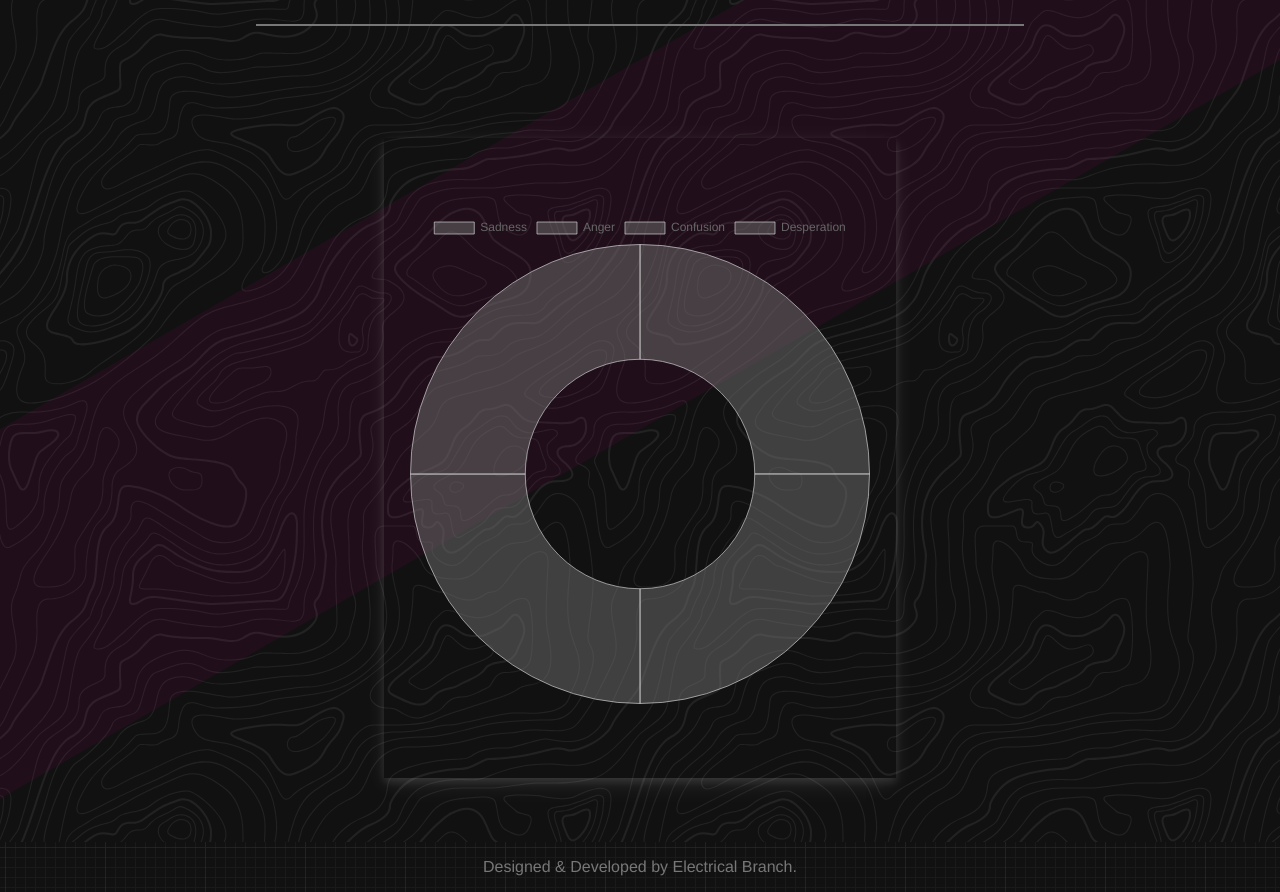
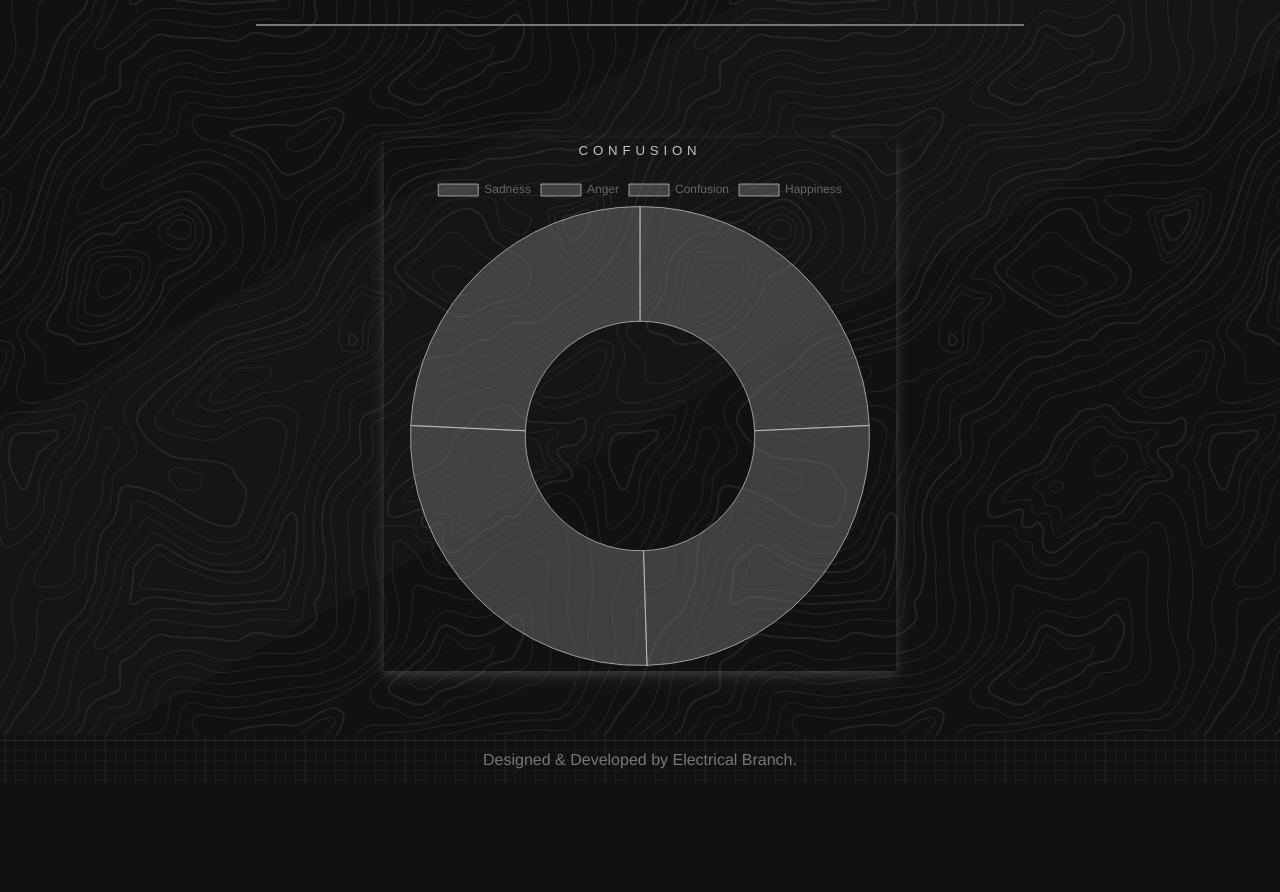
Before and after one commit to I-m-OM/nexus, a React (Create React App) app: page / in a window 1280 px wide. Shown: the part 620-1512 px from the top of the page. After the commit the page ends 1405 px from the top, so only its background shows below. Built offline with nearby package versions, Linux system fonts and the light colour scheme.

Commit message:
added themes case

```diff
--- a/src/App.js
+++ b/src/App.js
@@ -7,7 +7,7 @@ import Home from "./Pages/Home";
 import Header from "./components/Header";
 import Footer from "./components/Footer";
 import { ThemeProvider } from "styled-components";
-import { Happiness, Sadness, Anger, Disgust, Fear, Shock } from "./Theme";
+import { Hapiness, Sadness, Anger, Disgust, Fear, Shock } from "./Theme";
 import { GlobalStyles } from "./GlobalCSS";
 // import { IoIosPartlySunny } from "react-icons/io";
 // import { IoMoon, IoSunny } from "react-icons/io5";
@@ -15,19 +15,57 @@ import { GlobalStyles } from "./GlobalCSS";
 // import { RxBorderDashed } from "react-icons/rx";
 import Error from "./Pages/Error";
 
-
 function App() {
   // theme state
   const [selectedTheme, setSelectedTheme] = useState(Shock);
 
   const data = {
     Sadness: 0.25,
-    Anger: 0.25,
-    Confusion: 0.25,
-    Desperation: 0.25,
+    Anger: 0.26,
+    Confusion: 0.27,
+    Happiness: 0.25,
+  };
+  const getMaxKey = (data) => {
+    return Object.entries(data).reduce(
+      (max, [key, value]) => {
+        return value > max.value ? { key, value } : max;
+      },
+      { key: "", value: -Infinity }
+    ).key;
   };
 
+  useEffect(() => {
+    // Find the theme key with the highest value
+    const maxKey = getMaxKey(data);
 
+    // Use a switch statement or if-else to select the correct theme based on the maxKey
+    switch (maxKey) {
+      case "Hapiness" || "Pride":
+        setSelectedTheme(Hapiness);
+        break;
+      case "Sadness" || "Satifaction":
+        setSelectedTheme(Sadness);
+        break;
+      case "Anger":
+        setSelectedTheme(Anger);
+        break;
+      case "Disgust" || "Neutral":
+        setSelectedTheme(Disgust);
+        break;
+      case "Fear" || "Confusion":
+        setSelectedTheme(Fear);
+        break;
+      case "Shock" || "Desperation":
+        setSelectedTheme(Shock);
+        break;
+      default:
+        setSelectedTheme(Fear); // Default theme in case of unexpected value
+        break;
+    }
+
+    // Set the selected theme
+  }, [data]);
+  // setSelectedTheme(maxKey.key);
 
   // react hook to get the theme selected by the user that is saved in local storage
   // useEffect(() => {
--- a/src/Theme.jsx
+++ b/src/Theme.jsx
@@ -1,4 +1,4 @@
-export const Happiness = {
+export const Hapiness = {
   colors: {
     master: "#FFD700",
     slave: "#FFFF00",
--- a/src/components/Plot.jsx
+++ b/src/components/Plot.jsx
@@ -2,6 +2,7 @@ import React from "react";
 import styled from "styled-components";
 import { Chart as ChartJS, ArcElement, Tooltip, Legend } from "chart.js";
 import { Doughnut } from "react-chartjs-2";
+import Heading from "./Heading";
 
 // Register Chart.js components
 
@@ -37,17 +38,16 @@ const Box = styled.div`
   padding: 5px 10px;
   font-size: 1rem;
   display: flex;
+  flex-direction: column;
   justify-content: center;
   align-items: center;
   text-align: center;
-  height: 40rem;
   width: 40%;
   // resize: none;
   color: rgba(255, 255, 255, 0.6);
 
   @media (max-width: ${({ theme }) => theme.media.tab}) {
     width: 90%;
-    height: 30rem;
   }
 `;
 
@@ -66,8 +66,17 @@ function Plot({ data }) {
       },
     ],
   };
+  const getMaxKey = (data) => {
+    return Object.entries(data).reduce(
+      (max, [key, value]) => {
+        return value > max.value ? { key, value } : max;
+      },
+      { key: "", value: -Infinity }
+    ).key;
+  };
   return (
     <Box>
+      <Heading subTitle={getMaxKey(data)} />
       <Doughnut data={dataDisplay} />
     </Box>
   );
```
